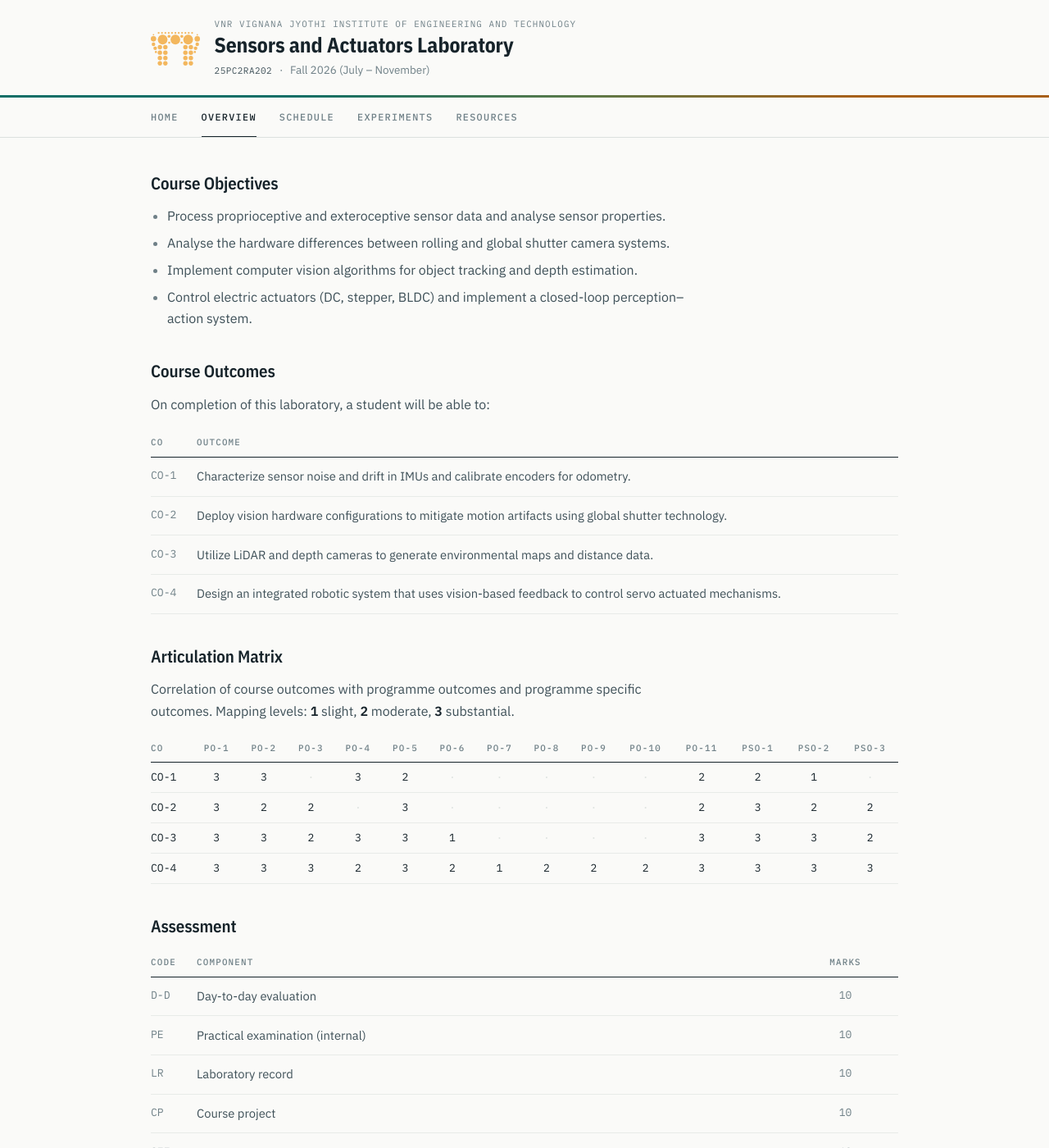
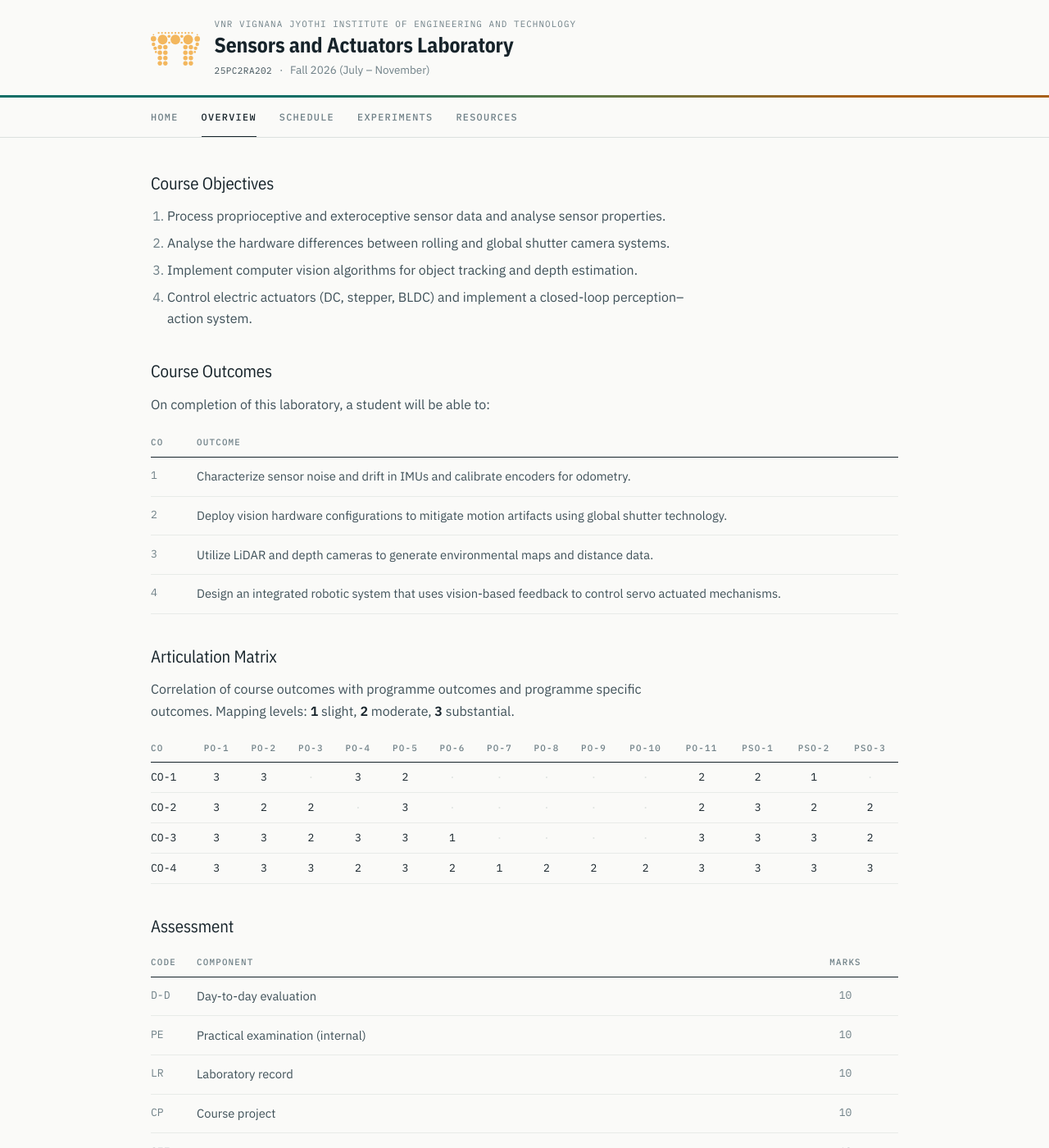
Before and after one commit to uhvardhan/sensors-actuators-lab, a Jekyll site: the page built from overview.md, in a window 1280 px wide and 1400 px high. Shown: the whole window at 82% size. Built offline with Jekyll 4.4.1, drawn with Linux system fonts in a browser that asks for light colours.

Commit message:
Number the objectives and outcomes; unbold every section heading
Course objectives become an ordered list. The outcomes table prints
forloop.index instead of co.id, so the column reads 1-4 while the data
keeps its CO-1..CO-4 ids for the articulation matrix, where the label
still carries meaning against the PO columns.

h2 drops to weight 400, matching the home page. No h3 exists anywhere
in the site, so nothing ends up outweighing its own parent heading.

Co-Authored-By: Claude Opus 5 <noreply@anthropic.com>
Claude-Session: https://claude.ai/code/session_019icvzhAgnNWJ32j6aSJQQF

```diff
--- a/assets/css/style.css
+++ b/assets/css/style.css
@@ -183,7 +183,7 @@ h1, h2, h3, h4 {
 }
 
 h1 { font-size: clamp(1.75rem, 4.5vw, 2.35rem); font-weight: 700; margin: 0; }
-h2 { font-size: 1.3rem; margin: 2.5rem 0 .85rem; }
+h2 { font-size: 1.3rem; font-weight: 400; margin: 2.5rem 0 .85rem; }
 h3 { font-size: 1.05rem; margin: 1.9rem 0 .6rem; }
 
 .eyebrow {
--- a/overview.md
+++ b/overview.md
@@ -9,9 +9,9 @@ hide_title: true
 
 ## Course Objectives
 
-<ul>
+<ol>
 {% for o in c.objectives %}<li>{{ o }}</li>{% endfor %}
-</ul>
+</ol>
 
 ## Course Outcomes
 
@@ -22,7 +22,7 @@ On completion of this laboratory, a student will be able to:
   <thead><tr><th class="t-num">CO</th><th>Outcome</th></tr></thead>
   <tbody>
   {% for co in c.outcomes %}
-    <tr><td class="t-mono">{{ co.id }}</td><td>{{ co.text }}</td></tr>
+    <tr><td class="t-mono">{{ forloop.index }}</td><td>{{ co.text }}</td></tr>
   {% endfor %}
   </tbody>
 </table>
```
